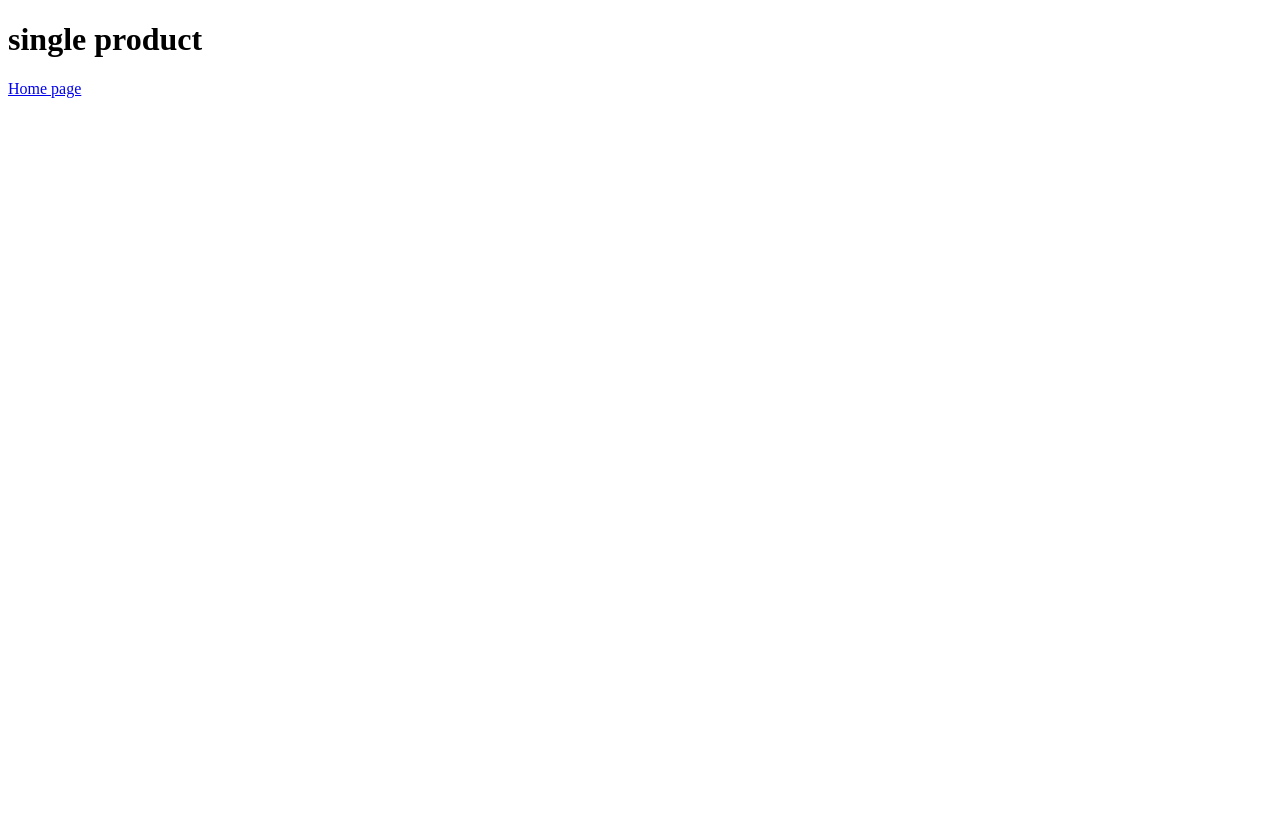
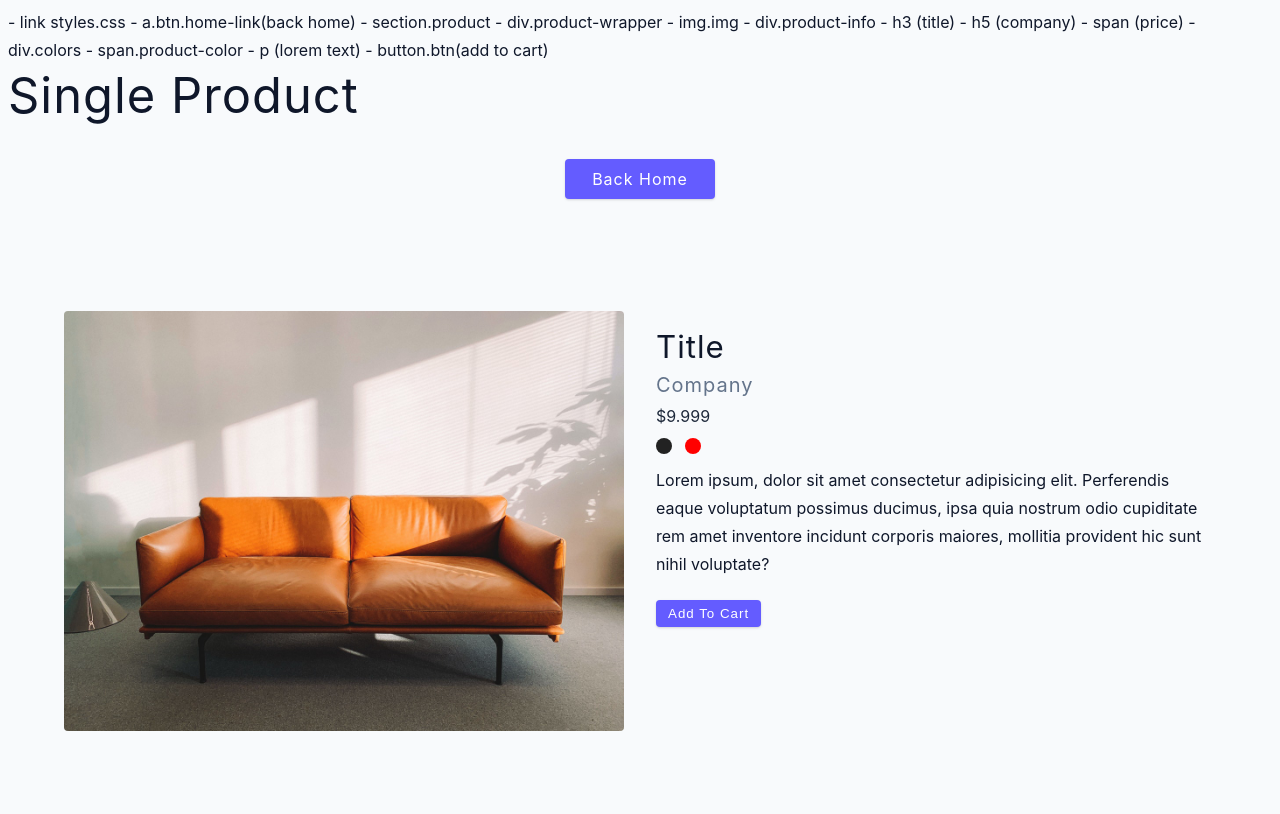
Before and after one commit to zaberzz/product, a plain HTML site: page product.html in a window 1280 px wide. Drawn offline with Linux system fonts and the light colour scheme.

Commit message:
html for sngle product

```diff
--- a/product.html
+++ b/product.html
@@ -5,9 +5,35 @@
     <meta http-equiv="X-UA-Compatible" content="IE=edge" />
     <meta name="viewport" content="width=device-width, initial-scale=1.0" />
     <title>single product</title>
+    <link rel="stylesheet" href="./styles.css" />
   </head>
+  - link styles.css - a.btn.home-link(back home) - section.product -
+  div.product-wrapper - img.img - div.product-info - h3 (title) - h5 (company) -
+  span (price) - div.colors - span.product-color - p (lorem text) -
+  button.btn(add to cart)
   <body>
     <h1>single product</h1>
-    <a href="index.html">Home page</a>
+    <a href="index.html" class="btn home-link">back home</a>
+    <section class="product">
+      <div class="product-wrapper">
+        <img src="couch.jpg" class="img" alt="" />
+        <div class="product-info">
+          <h3>title</h3>
+          <h5>company</h5>
+          <span>$9.999</span>
+          <div class="colors">
+            <span class="product-color"></span>
+            <span class="product-color" style="background-color: red"></span>
+          </div>
+          <p>
+            Lorem ipsum, dolor sit amet consectetur adipisicing elit.
+            Perferendis eaque voluptatum possimus ducimus, ipsa quia nostrum
+            odio cupiditate rem amet inventore incidunt corporis maiores,
+            mollitia provident hic sunt nihil voluptate?
+          </p>
+          <button class="btn">add to cart</button>
+        </div>
+      </div>
+    </section>
   </body>
 </html>
```
